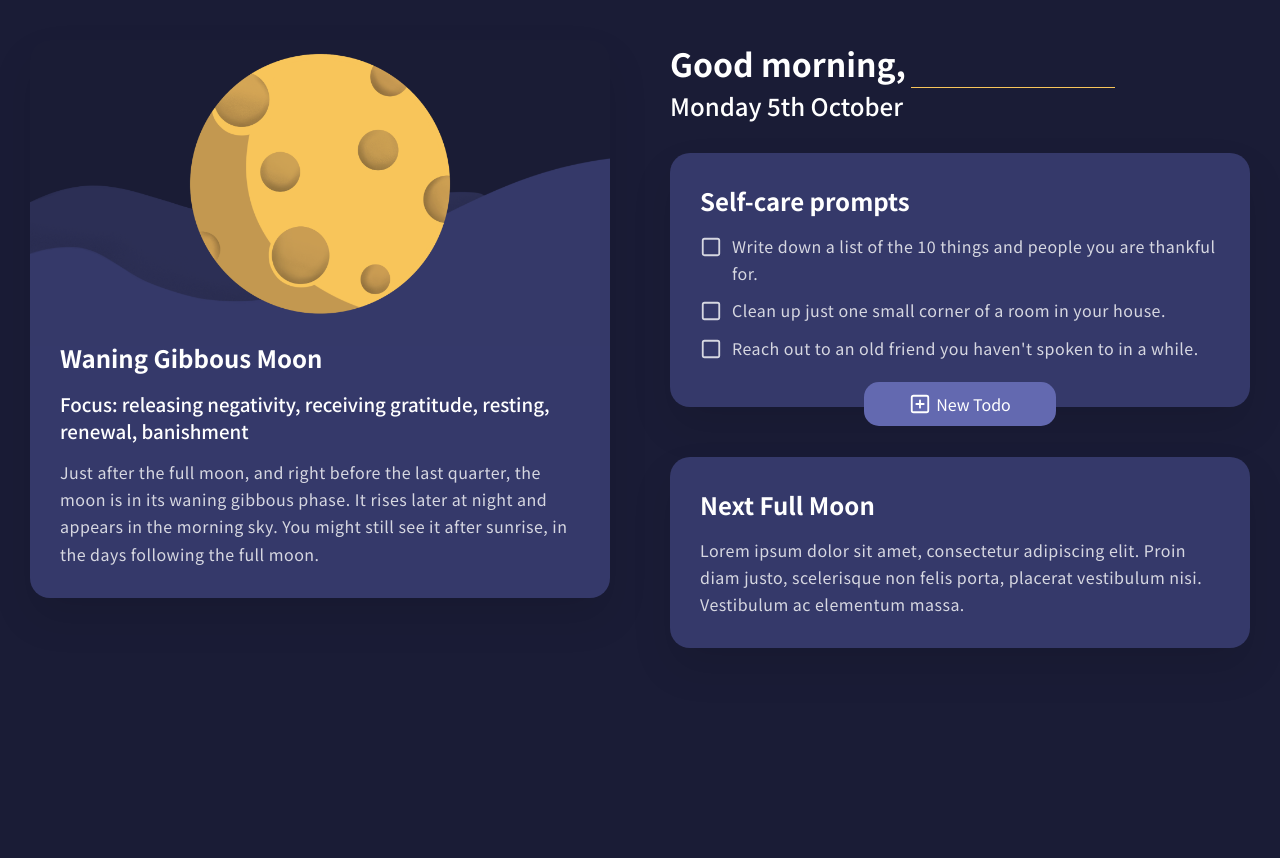
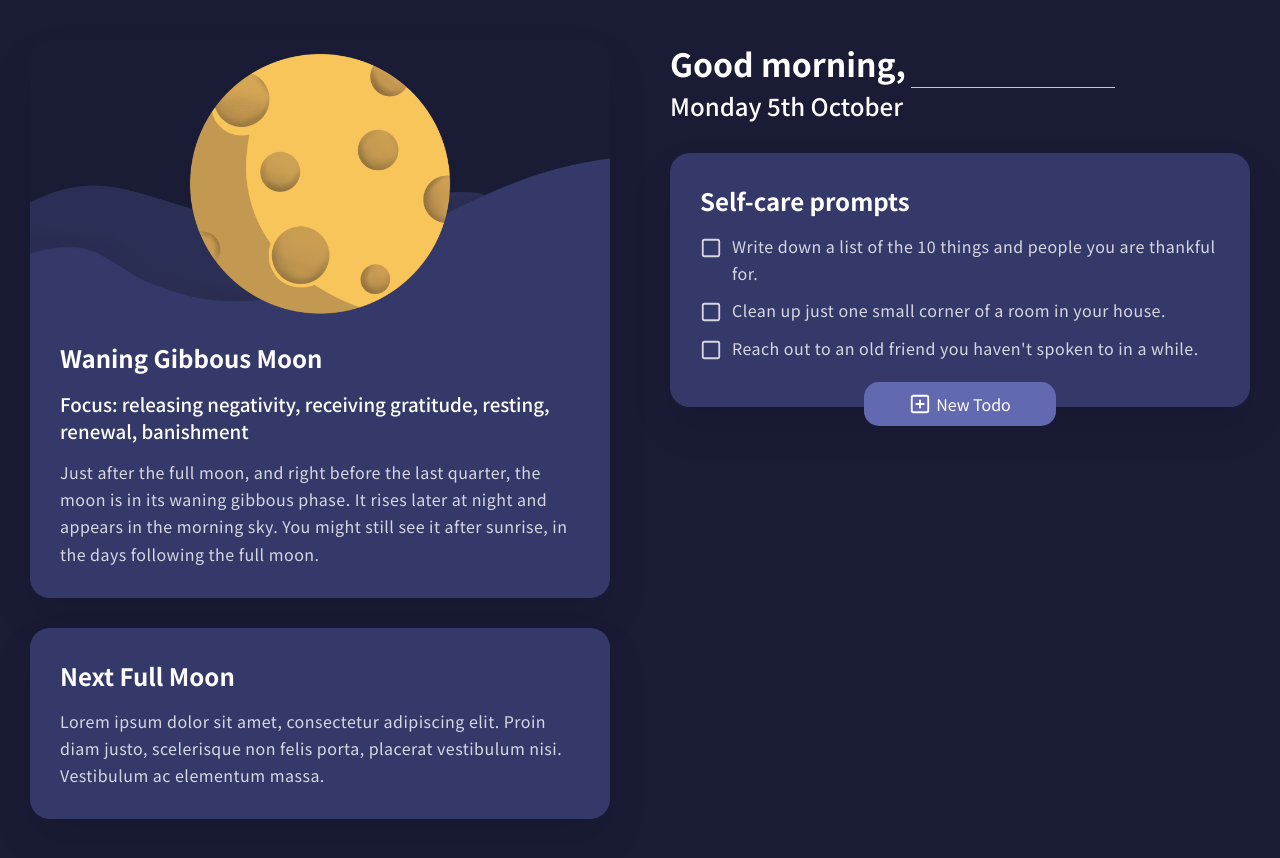
Before and after one commit to paulinemss/moonlight, a React (Create React App) app: page / in a window 1280 px wide. Shown: the top 858 px of the page. Before the commit the page ends 800 px from the top, so only its background shows below. Built offline with nearby package versions, Linux system fonts and the light colour scheme.

Commit message:
Add new component PromptList to clean up code

```diff
--- a/package.json
+++ b/package.json
@@ -9,7 +9,9 @@
     "react": "^16.13.1",
     "react-dom": "^16.13.1",
     "react-icons": "^3.11.0",
-    "react-scripts": "3.4.3"
+    "react-perfect-scrollbar": "^1.5.8",
+    "react-scripts": "3.4.3",
+    "react-scrollbar": "^0.5.6"
   },
   "scripts": {
     "start": "react-scripts start",
--- a/src/App.js
+++ b/src/App.js
@@ -37,6 +37,10 @@ class App extends React.Component {
             <h3>Focus: {data[this.state.moonPhase]["focus"]}</h3>
             <p>{data[this.state.moonPhase]["description"]}</p>
           </MoonCard>
+          <div className='card__wrapper card__nextmoon'>
+            <h2>Next Full Moon</h2>
+            <p>Lorem ipsum dolor sit amet, consectetur adipiscing elit. Proin diam justo, scelerisque non felis porta, placerat vestibulum nisi. Vestibulum ac elementum massa.</p>
+          </div>
         </div>
         <div className='column'>
           <Greeting
@@ -49,10 +53,6 @@ class App extends React.Component {
               todos={data[this.state.moonPhase]["todos"]}
             />
           </div>
-          <div className='card__wrapper'>
-            <h2>Next Full Moon</h2>
-            <p>Lorem ipsum dolor sit amet, consectetur adipiscing elit. Proin diam justo, scelerisque non felis porta, placerat vestibulum nisi. Vestibulum ac elementum massa.</p>
-          </div>
         </div>
       </div>
     );
--- a/src/components/Activities.js
+++ b/src/components/Activities.js
@@ -1,4 +1,5 @@
 import React from 'react';
+import PromptList from './PromptList';
 import {
   FiSquare,
   FiCheckSquare,
@@ -148,83 +149,29 @@ class Activities extends React.Component {
     const { now } = this.props;
     return (
       <div>
-
         <h2>Self-care prompts</h2>
 
         <ul className='activity__all'>
 
-          {this.state.threeTodos.map((todo, index) => (
-            this.state.completedTodos.includes(todo)
-              ? <li key={index}>
-                  <p className='activity__line'>
-                    <div className='checkbox__wrapper'>
-                      <button
-                        className='checkbox__btn checked'
-                        onClick={() => this.toggleCheckbox(todo, now)}
-                      >
-                          <FiCheckSquare />
-                      </button>
-                    </div>
-                    <span>{todo}</span>
-                  </p>
-                </li>
-              : <li key={index}>
-                  <p className='activity__line'>
-                    <div className='checkbox__wrapper'>
-                      <button
-                        className='checkbox__btn'
-                        onClick={() => this.toggleCheckbox(todo, now)}
-                      >
-                          <FiSquare />
-                      </button>
-                    </div>
-                    <span>{todo}</span>
-                  </p>
-                </li>
-          ))}
+          <PromptList
+            arrayTodos={this.state.threeTodos}
+            completedTodos={this.state.completedTodos}
+            toggleCheckbox={this.toggleCheckbox}
+            showRemoveButton={false}
+            removeUserInput={this.removeUserInput}
+            now={now}
+          />
 
           {this.state.userInput.length > 0 &&
-            this.state.userInput.map((todo, index) => (
-              this.state.completedTodos.includes(todo)
-                ? <li className='activity__main' key={index}>
-                    <p className='activity__line'>
-                      <div className='checkbox__wrapper'>
-                        <button
-                          className='checkbox__btn checked'
-                          onClick={() => this.toggleCheckbox(todo, now)}
-                        >
-                            <FiCheckSquare />
-                        </button>
-                      </div>
-                      <span>{todo}</span>
-                    </p>
-                    <button
-                      className='userinput__btn'
-                      onClick={() => this.removeUserInput(todo, now)}
-                    >
-                      <FiX />
-                    </button>
-                  </li>
-                : <li className='activity__main' key={index}>
-                    <p className='activity__line'>
-                      <div className='checkbox__wrapper'>
-                        <button
-                          className='checkbox__btn'
-                          onClick={() => this.toggleCheckbox(todo, now)}
-                        >
-                            <FiSquare />
-                        </button>
-                      </div>
-                      <span>{todo}</span>
-                    </p>
-                    <button
-                      className='userinput__btn'
-                      onClick={() => this.removeUserInput(todo, now)}
-                    >
-                      <FiX />
-                    </button>
-                  </li>
-          ))}
+            <PromptList
+              arrayTodos={this.state.userInput}
+              completedTodos={this.state.completedTodos}
+              toggleCheckbox={this.toggleCheckbox}
+              showRemoveButton={true}
+              removeUserInput={this.removeUserInput}
+              now={now}
+            />
+          }
 
           <li className={this.state.inputHidden}>
             <p className='activity__line'>
--- /dev/null
+++ b/src/components/PromptList.js
@@ -0,0 +1,63 @@
+import React from 'react';
+import { FiSquare, FiCheckSquare, FiX } from 'react-icons/fi';
+
+function PromptList (props) {
+  const {
+    arrayTodos,
+    completedTodos,
+    toggleCheckbox,
+    showRemoveButton,
+    removeUserInput,
+    now
+  } = props
+
+  return (
+    arrayTodos.map((todo, index) => (
+      completedTodos.includes(todo)
+        ? <li className='activity__main' key={index}>
+            <p className='activity__line'>
+              <div className='checkbox__wrapper'>
+                <button
+                  className='checkbox__btn checked'
+                  onClick={() => toggleCheckbox(todo, now)}
+                >
+                    <FiCheckSquare />
+                </button>
+              </div>
+              <span>{todo}</span>
+            </p>
+            {showRemoveButton &&
+              <button
+                className='userinput__btn'
+                onClick={() => removeUserInput(todo, now)}
+              >
+                  <FiX />
+              </button>
+            }
+          </li>
+        : <li className='activity__main' key={index}>
+            <p className='activity__line'>
+              <div className='checkbox__wrapper'>
+                <button
+                  className='checkbox__btn'
+                  onClick={() => toggleCheckbox(todo, now)}
+                >
+                    <FiSquare />
+                </button>
+              </div>
+              <span>{todo}</span>
+            </p>
+            {showRemoveButton &&
+              <button
+                className='userinput__btn'
+                onClick={() => removeUserInput(todo, now)}
+              >
+                  <FiX />
+              </button>
+            }
+          </li>
+    ))
+  )
+}
+
+export default PromptList;
--- a/src/helpers.js
+++ b/src/helpers.js
@@ -69,11 +69,11 @@ export function getFriendlyDate (date) {
 }
 
 export function getGreeting (hour) {
-  if (hour > 4 && hour < 12) {
+  if (hour >= 4 && hour < 12) {
     return 'Good morning';
-  } else if (hour > 12 && hour < 18) {
+  } else if (hour >= 12 && hour < 18) {
     return 'Good afternoon';
-  } else if (hour > 18 || hour < 4) {
+  } else if (hour >= 18 || hour < 4) {
     return 'Good evening';
   }
 }
--- a/src/index.css
+++ b/src/index.css
@@ -90,6 +90,12 @@ ul {
   background-size: 100%;
   position: absolute;
   top: 40px;
+}
+
+/* next moon elements CSS */
+
+.card__nextmoon {
+  margin-top: 30px;
 }
 
 /* greetings elements CSS */
@@ -195,7 +201,7 @@ ul {
 .activity__all {
   margin-bottom: -10px;
   max-height: 30vh;
-  overflow-y: scroll;
+  overflow: auto;
 }
 
 .activity__main {
@@ -211,7 +217,7 @@ ul {
 
 .checkbox__wrapper {
   display: flex;
-  margin-top: 3px;
+  margin-top: 4px;
   margin-right: 10px;
 }
 
```
Also changed, not shown: 1 other file (tests, documents, lock files or other folders).
